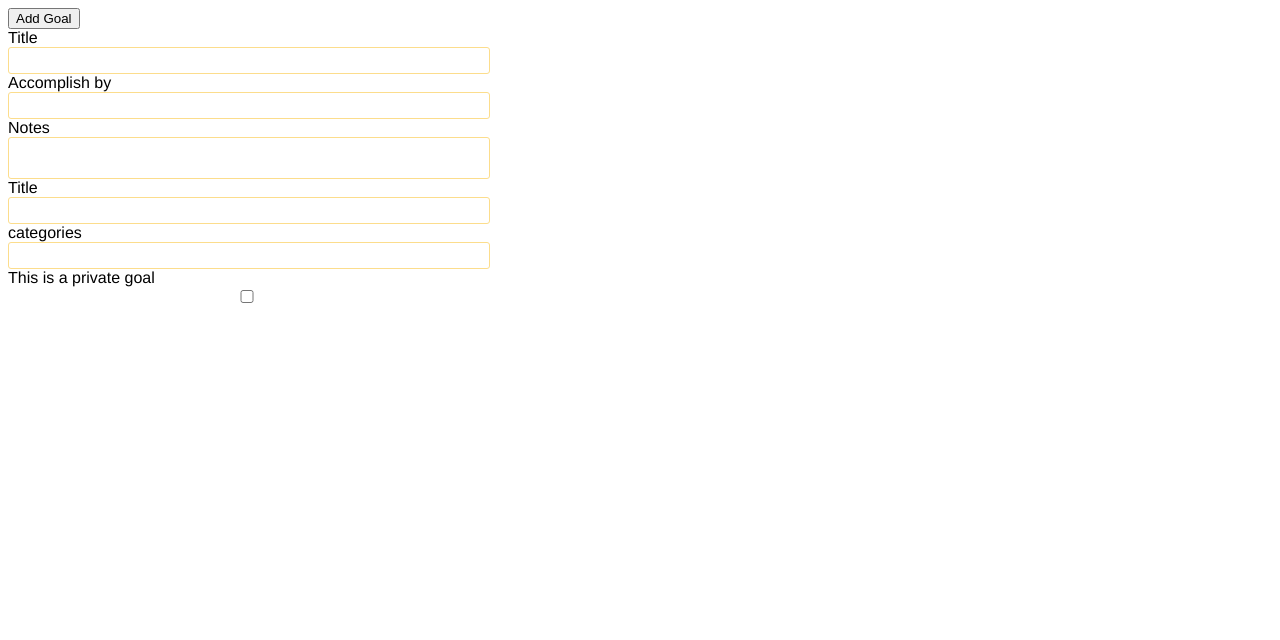
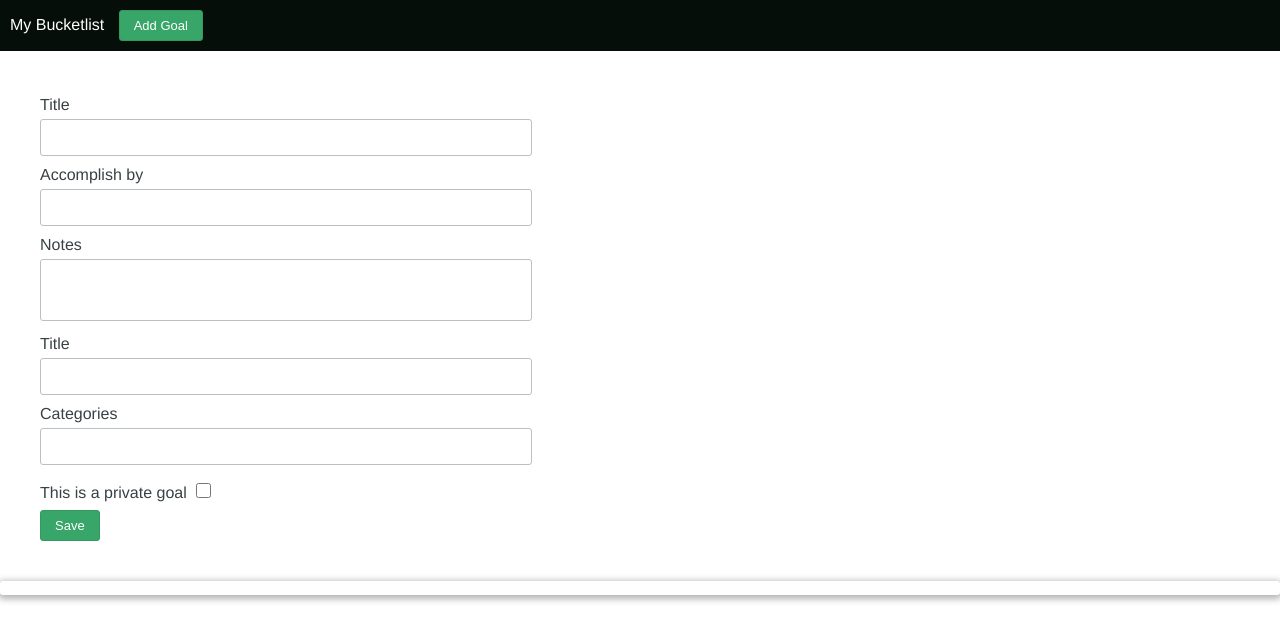
Before and after one commit to danielleknudson/bucketlist, a website: page index.html in a window 1280 px wide. Both pictures are taken after a click on the button "Add Goal". Drawn offline with Linux system fonts and the light colour scheme.

Commit message:
Changed some colors, modified save goal form, getting ready to implement save goal functionality

```diff
--- a/app/views/appView.coffee
+++ b/app/views/appView.coffee
@@ -9,6 +9,7 @@ class window.AppView extends Backbone.View
 
   events:
     'click #add-goal': 'displayGoalPrompt'
+    'click #save-goal': 'saveGoalHandler'
 
   displayGoalPrompt: ->
     html = _.template $('#goal-prompt-template') .html()
@@ -19,3 +20,6 @@ class window.AppView extends Backbone.View
 
   addDatepicker: ->
     $('#due-date').datepicker();
+
+  saveGoalHandler: ->
+   @collection saveGoal()
--- a/compiled/app/views/appView.js
+++ b/compiled/app/views/appView.js
@@ -21,7 +21,8 @@
     };
 
     AppView.prototype.events = {
-      'click #add-goal': 'displayGoalPrompt'
+      'click #add-goal': 'displayGoalPrompt',
+      'click #save-goal': 'saveGoalHandler'
     };
 
     AppView.prototype.displayGoalPrompt = function() {
@@ -37,6 +38,10 @@
       return $('#due-date').datepicker();
     };
 
+    AppView.prototype.saveGoalHandler = function() {
+      return this.collection(saveGoal());
+    };
+
     return AppView;
 
   })(Backbone.View);
--- a/index.html
+++ b/index.html
@@ -6,7 +6,9 @@
 </head>
 <body>
   <div id="app">
-    <button class="btn" id="add-goal">Add Goal</button>
+    <div id="topbar"><h4>My Bucketlist</h4>
+      <button class="btn" id="add-goal">Add Goal</button>
+    </div>
     <div id="goal-prompt-container"></div>
   </div>
   <script type="text/javascript" src="bower_components/jquery/dist/jquery.min.js"></script>
@@ -15,6 +17,7 @@
   <script type="text/javascript" src="bower_components/backbone/backbone-min.js"></script>
 
   <script type="text/template" id="goal-prompt-template">
+      <form id="goal-input-form">
       <label for "title-input">Title</label>
       <input type="text" id="title-input">
 
@@ -27,11 +30,13 @@
       <label for "photos">Title</label>
       <input type="text" id="photos">
 
-      <label for "categories">categories</label>
+      <label for "categories">Categories</label>
       <input type="text" id="categories">
 
-      <label for "private">This is a private goal</label>
-      <input type="checkbox" id="private">
+      <label for "private">This is a private goal
+      <input type="checkbox" id="private"></label>
+      <button class="btn clearfix" id="save-goal">Save</button>
+      </form>
   </script>
 
   <script type="text/template" id="goal-template">
--- a/styles/styles.css
+++ b/styles/styles.css
@@ -1,20 +1,103 @@
 body {
   font-size: 16px;
   font-family: "Helvetica Neue", "Arial", sans-serif;
+  color: #394144;
+  margin: 0;
+}
+
+#topbar {
+  width: 100%;
+  padding: 10px;
+  background: #050e09;
+  position: relative;
+}
+
+#topbar h4 {
+  left: 20px;
+  display: inline-block;
+  margin: 0 10px 0 0;
+  color: #FFFFFF;
+  font-weight: 300;
+}
+
+.clearfix {
+  clear: both;
+}
+
+.btn {
+  position: relative;
+  padding: 7px 14px;
+  border-radius: 3px;
+  font-size: 13px;
+}
+
+#add-goal {
+  background: #38A668;
+  border: 1px solid #349960;
+  color: #FFFFFF;
+}
+
+#save-goal {
+  margin-top: 40px;
+  display: block;
+  background: #38A668;
+  border: 1px solid #349960;
+  color: #FFFFFF;
 }
 
 #goal-prompt-container {
   width: 470px;
+  margin: 40px;
+}
+
+label {
+  display: inline;
+  float: left;
 }
 
 input, textarea {
-  display: block;
   width: 100%;
-  border: 1px solid #fcdd8c;
+  border: 1px solid #b8c0c4;
   border-radius: 3px;
-  padding: 5px;
+  padding: 10px;
+  margin: 5px 0;
+}
+
+label {
+  margin-top: 5px;
 }
 
 textarea {
   resize: none;
+  height: 40px;
 }
+
+#private {
+  display: inline;
+  width: 15px;
+  height: 15px;
+  padding: 10px;
+  margin: 8px 0 0 5px;
+}
+
+#ui-datepicker-div {
+  background: #FFFFFF;
+  font-size: 10px;
+  padding: 7px;
+  box-shadow: 0px 2px 7px 2px rgba(0, 0, 0, .3);
+  border-radius: 3px;
+}
+
+.ui-datepicker-title {
+  font-size: 13px;
+  padding: 5px;
+  font-weight: 300;
+}
+
+#ui-datepicker-div a {
+  color: #3079DA;
+  font-size: 11px;
+  padding: 5px;
+  float: right;
+  text-decoration: none;
+}
```
Also changed, not shown: app/views/appView.js (+6 -1 lines), 1 other file.
